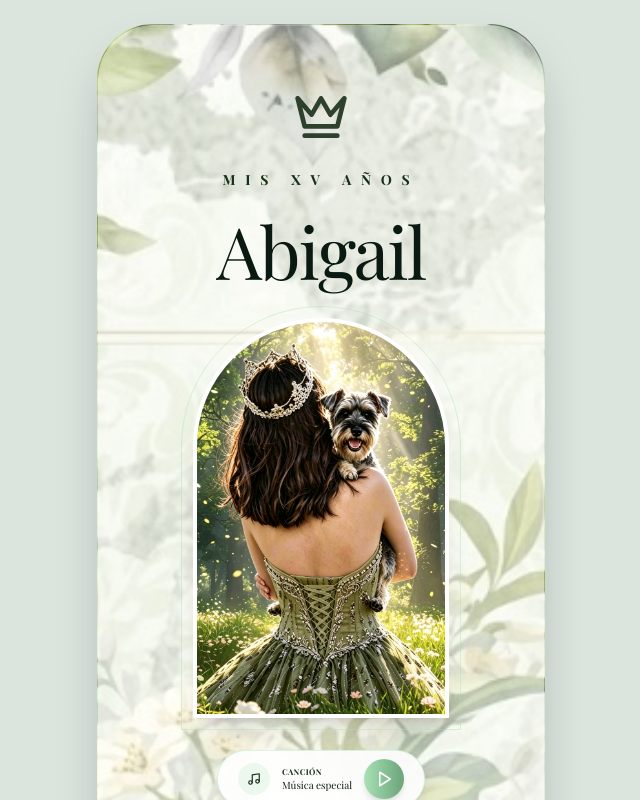
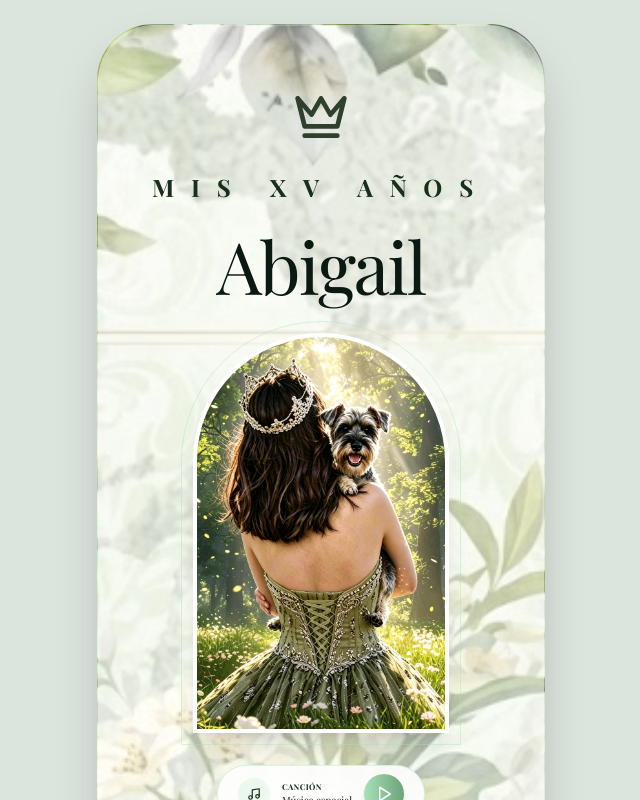
Before and after one commit to Harol20Medina/XV_ABI, a React (Vite) app: page / in a window 1280 px wide. Shown: the top 800 px of the page, without its empty margins (319-959 px from the left). Built offline with nearby package versions, Linux system fonts and the light colour scheme; the HTML template or start-up script is replaced by a standard one; a web font is replaced by a local one.

Commit message:
Textos y corona 2 tonos más oscuros, eliminadas flores decorativas

```diff
--- a/src/App.jsx
+++ b/src/App.jsx
@@ -98,7 +98,7 @@ export default function App() {
 
           <header className="pt-16 pb-6 px-8 text-center">
             <Crown className="w-14 h-14 text-[#1A2F1A] mx-auto mb-6 opacity-90" />
-            <p className="text-[14px] uppercase tracking-[0.7em] text-[#1A2F1A] mb-6 font-semibold">Mis XV Años</p>
+            <p className="text-[24px] uppercase tracking-[0.7em] text-[#1A2F1A] mb-6 font-semibold">Mis XV Años</p>
             <h1 className="text-7xl font-serif text-[#0A1A12] mb-8 tracking-tight">Abigail</h1>
             <div className="relative mx-auto w-64 h-[400px]">
               <div className="absolute inset-0 border border-[#A8E1B5]/40 -m-3 rounded-t-full"></div>
```
